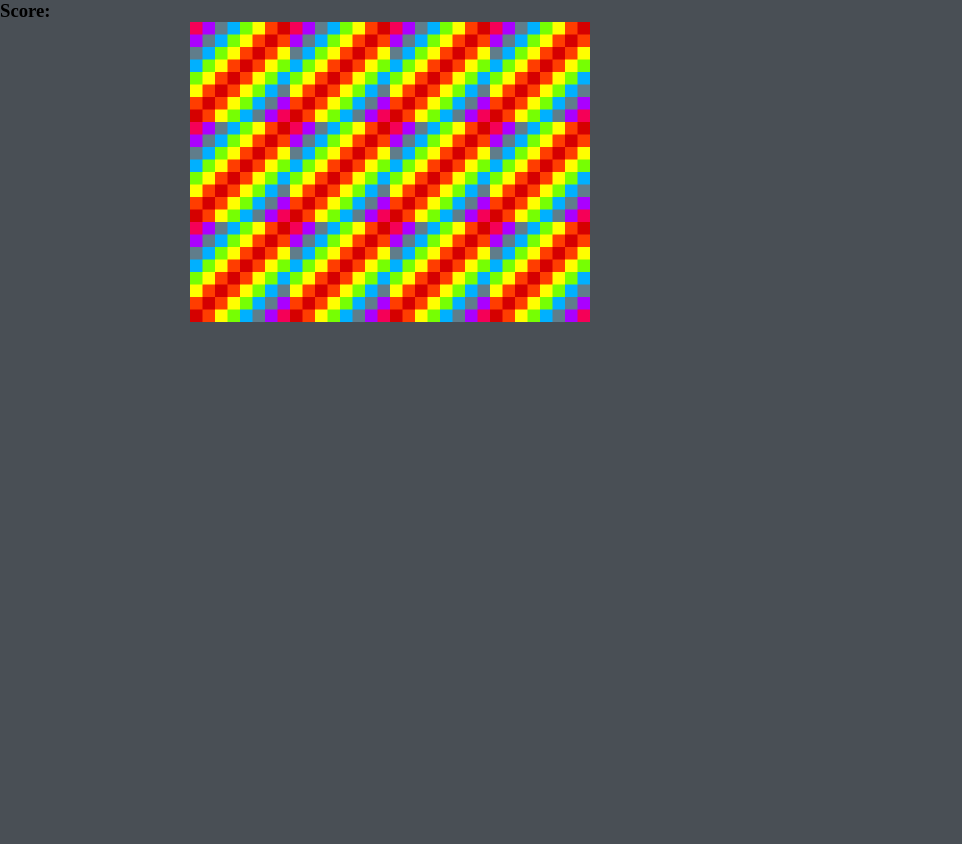
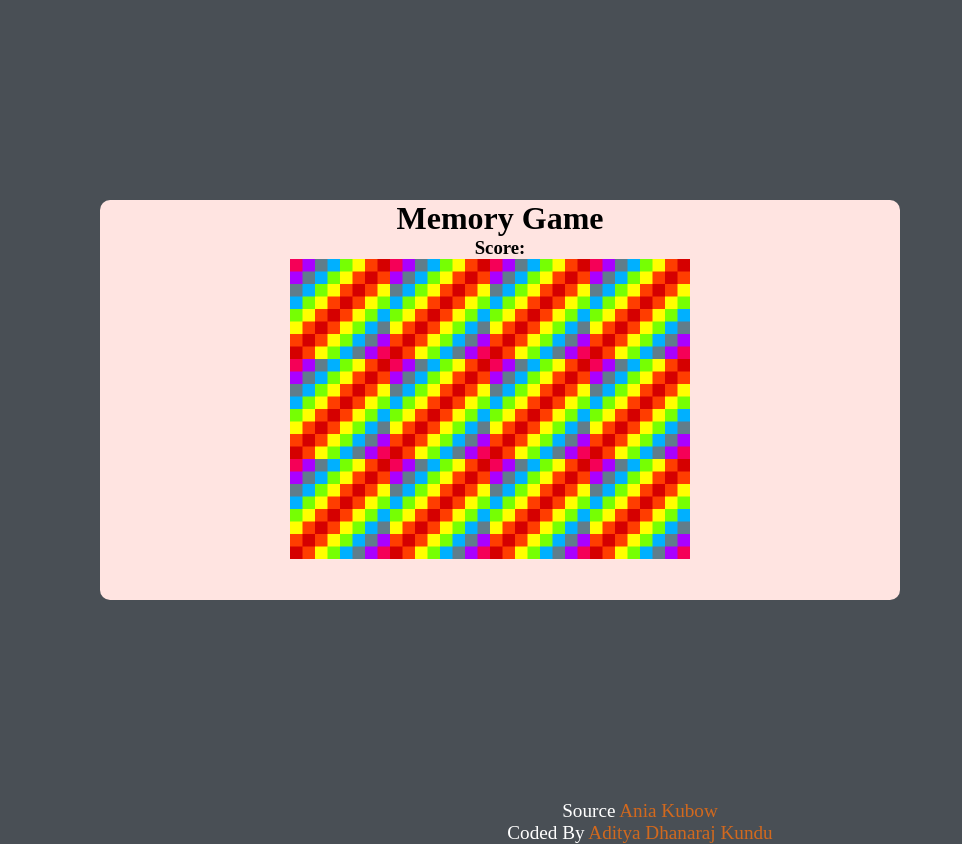
Before and after one commit to AdityaDhanarajKundu/MemoryGame, a plain HTML site: page index.html in a window 1280 px wide. Shown: the whole page, without its empty margins (0-962 px from the left). Before the commit the page ends 800 px from the top, so only its background shows below. Drawn offline with Linux system fonts and the light colour scheme.

Commit message:
added some extra elements

```diff
--- a/index.html
+++ b/index.html
@@ -7,8 +7,19 @@
     <link rel="stylesheet" href="index.css">
 </head>
 <body>
-    <h3>Score: <span id="result"></span></h3>
-    <div id="grid"></div>
+    <main>
+        <div id="container">
+            <h1>Memory Game</h1>
+            <h3>Score: <span id="result"></span></h3>
+            <div id="grid"></div>
+            <p id="result"></p>
+        </div>
+    </main>
+
+    <footer>
+        <p id="info">Source <a href="https://www.youtube.com/c/AniaKub%C3%B3w" target="_blank">Ania Kubow</a></p>
+        <p id="contact">Coded By <a href="https://github.com/AdityaDhanarajKundu" target="_blank">Aditya Dhanaraj Kundu</a></p>
+    </footer>
 
     <script src="index.js"></script>
 </body>
```
